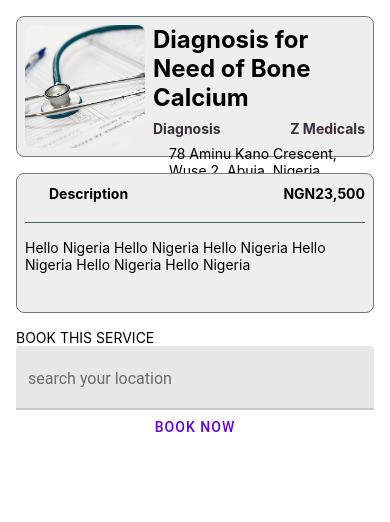
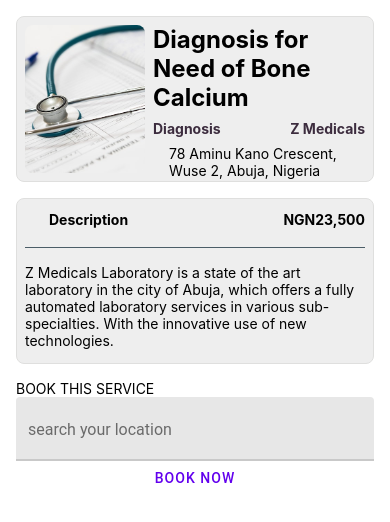
Before and after one commit to earlycodetech/medic, a React Native app: screen / in a window 390 px wide. Shown: the top 522 px of the page. Built offline with nearby package versions, Linux system fonts and the light colour scheme; some icons are missing.

Commit message:
color updates

```diff
--- a/infrastructure/screens/Service.js
+++ b/infrastructure/screens/Service.js
@@ -50,7 +50,11 @@ export function Service () {
                                 <Text style={styles.priceInfo}>NGN23,500</Text>
                             </View>
                         </View>
-                        <Text>Hello Nigeria Hello Nigeria Hello Nigeria Hello Nigeria Hello Nigeria Hello Nigeria</Text>
+                        <Text>
+                            Z Medicals Laboratory is a state of the art laboratory in the city of Abuja,
+                            which offers a fully automated laboratory services in various sub-specialties.
+                            With the innovative use of new technologies.
+                        </Text>
                     </View>
                     <View style={styles.serviceActions}>
                         <TouchableOpacity style={styles.bookingBlock}>
@@ -82,7 +86,7 @@ const styles = StyleSheet.create({
         marginBottom:Theme.sizes[3],
         backgroundColor:Theme.colors.bg.secondary,
         borderWidth:1,
-        borderColor:Theme.colors.bg.quartenary,
+        borderColor:Theme.colors.bg.tertiary,
         borderRadius:8
     },
     serviceImg:{
@@ -117,7 +121,7 @@ const styles = StyleSheet.create({
         marginBottom:Theme.sizes[3],
         backgroundColor:Theme.colors.bg.secondary,
         borderWidth:1,
-        borderColor:Theme.colors.bg.quartenary,
+        borderColor:Theme.colors.bg.tertiary,
         borderRadius:8
     },
     descHeaders:{
```
